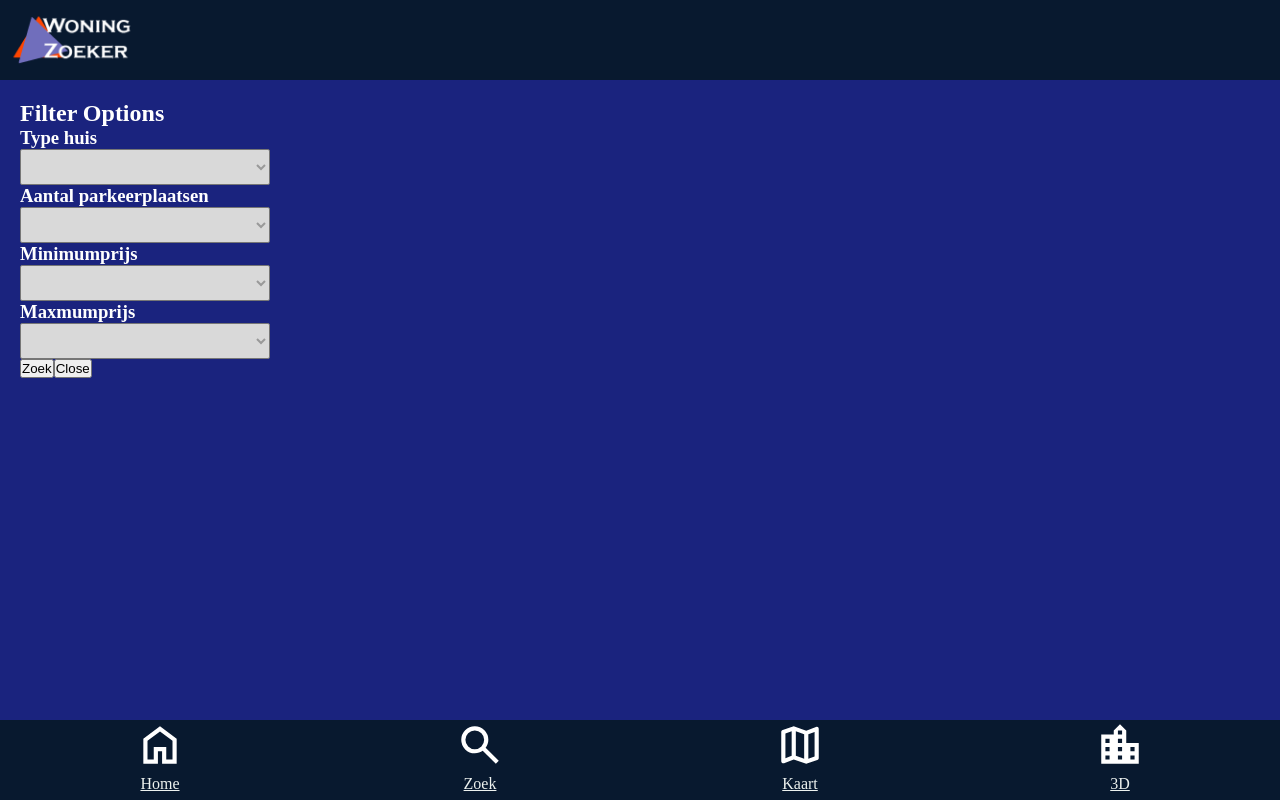
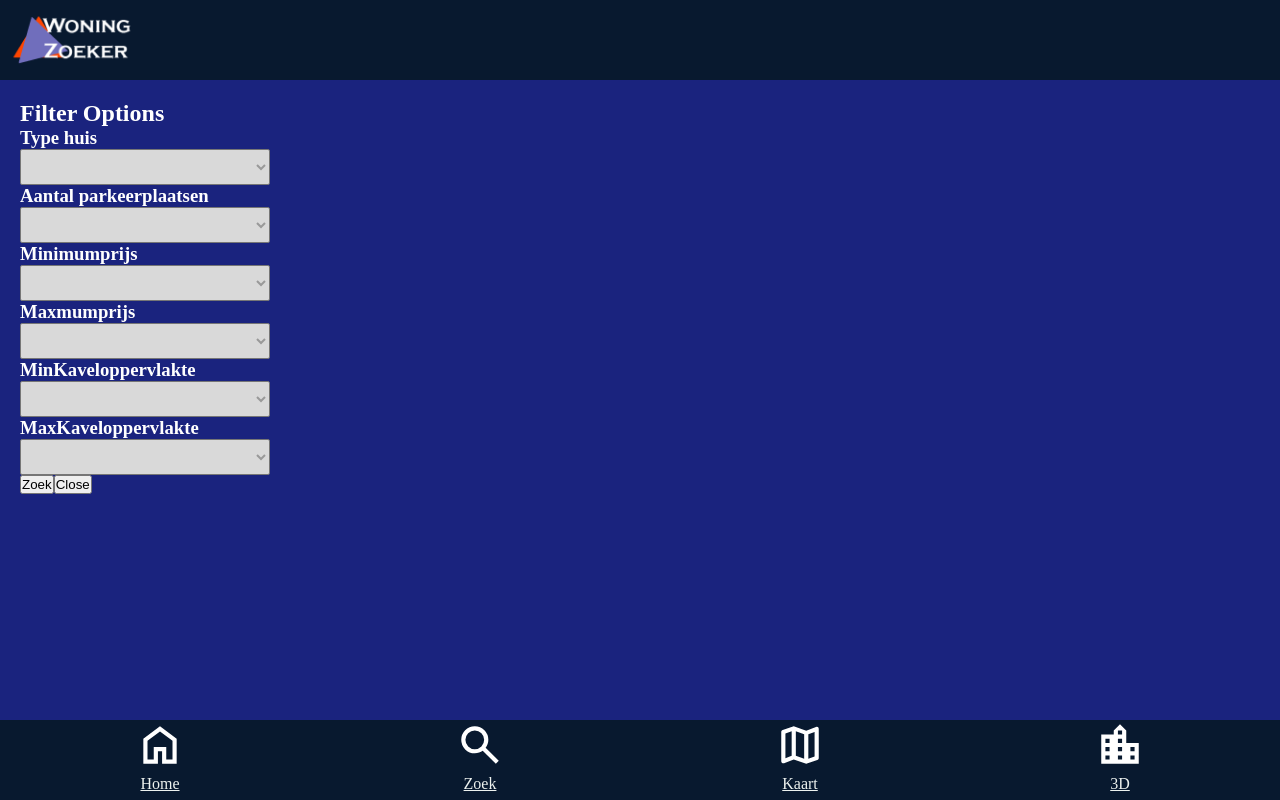
Before and after one commit to tomlommerse/woningzoeker, a React (Create React App) app: page /zoek in a window 1280 px wide. Both pictures are taken after a click on the button 1184 px from the left and 320 px from the top of the page. Shown: the top 800 px of the page. Built offline with nearby package versions, Linux system fonts and the light colour scheme.

Commit message:
kaveloppervlakte toegevoegd

```diff
--- a/src/components/Filteroverlay.jsx
+++ b/src/components/Filteroverlay.jsx
@@ -8,12 +8,16 @@ const FilterOverlay = ({ onClose }) => {
   const [minPrice, setMinPrice] = useState('');
   const [maxPrice, setMaxPrice] = useState('');
   const [parkingCount, setParkingCount] = useState('');
+  const [maxPlot_surface, setMaxPlot_surface] = useState('');
+  const [minPlot_surface, setMinPlot_surface] = useState('');
 
   const search = () => {
     localStorage.setItem('selectedType', selectedType);
     localStorage.setItem('minPrice', minPrice);
     localStorage.setItem('maxPrice', maxPrice);
     localStorage.setItem('parking_count', parkingCount);
+    localStorage.setItem('maxPlot_surface', maxPlot_surface);
+    localStorage.setItem('minPlot_surface', minPlot_surface);
 
     console.log('LocalStorage:', localStorage);
 
@@ -46,6 +50,14 @@ const FilterOverlay = ({ onClose }) => {
       <h3>Maxmumprijs</h3>
       <Dropdown dataKey="price" roundBy={100000} roundDirection="up" onChange={(value) => setMaxPrice(value)} />
 
+      <h3>MinKaveloppervlakte</h3>
+      <Dropdown dataKey="plot_surface" roundBy={1} roundDirection="down" onChange={(value) => setMinPlot_surface(value)} />
+
+      <h3>MaxKaveloppervlakte</h3>
+      <Dropdown dataKey="plot_surface" roundBy={1} roundDirection="up" onChange={(value) => setMaxPlot_surface(value)} />
+
+
+
       <button className="search-button" onClick={search}>
         Zoek
       </button>
--- a/src/components/ListPage.jsx
+++ b/src/components/ListPage.jsx
@@ -13,6 +13,9 @@ const ListPage = () => {
     const [minPrice, setMinPrice] = useState(null);
     const [maxPrice, setMaxPrice] = useState(null);
     const [parkingCount, setParkingCount] = useState(null);
+    const [maxPlot_surface, setMaxPlot_surface] = useState(null);
+    const [minPlot_surface, setMinPlot_surface] = useState(null);
+
     const [filterOptions, setFilterOptions] = useState([]);
     const [isOverlayOpen, setIsOverlayOpen] = useState(false);
 
@@ -27,12 +30,16 @@ const ListPage = () => {
         const storedType = localStorage.getItem('selectedType');
         const storedMinPrice = localStorage.getItem('minPrice');
         const storedMaxPrice = localStorage.getItem('maxPrice');
-        const storedParkingCount = localStorage.getItem('parking_count');
+        const storedParkingCount = localStorage.getItem('parking_count')
+        const storedMaxPlot_surface = localStorage.getItem('maxPlot_surface');
+        const storedMinPlot_surface = localStorage.getItem('minPlot_surface');;
 
         setActiveFilter(storedType);
         setMinPrice(storedMinPrice);
         setMaxPrice(storedMaxPrice);
         setParkingCount(storedParkingCount);
+        setMaxPlot_surface(storedMaxPlot_surface);
+        setMinPlot_surface(storedMinPlot_surface);
     }, []);
 
     // switch between types with the filterslider and push the type to the local storage
@@ -49,8 +56,11 @@ const ListPage = () => {
             (!maxPrice || plot.price <= parseFloat(maxPrice));
         const parkingCondition =
             (!parkingCount || plot.parking_count === parseInt(parkingCount));
+        const plot_surfaceCondition =
+            (!minPlot_surface || plot.plot_surface >= parseFloat(minPlot_surface)) &&
+            (!maxPlot_surface || plot.plot_surface <= parseFloat(maxPlot_surface));
 
-        return typeCondition && priceCondition && parkingCondition;
+        return typeCondition && priceCondition && parkingCondition && plot_surfaceCondition;
     });
 
     const openOverlay = () => {
```
